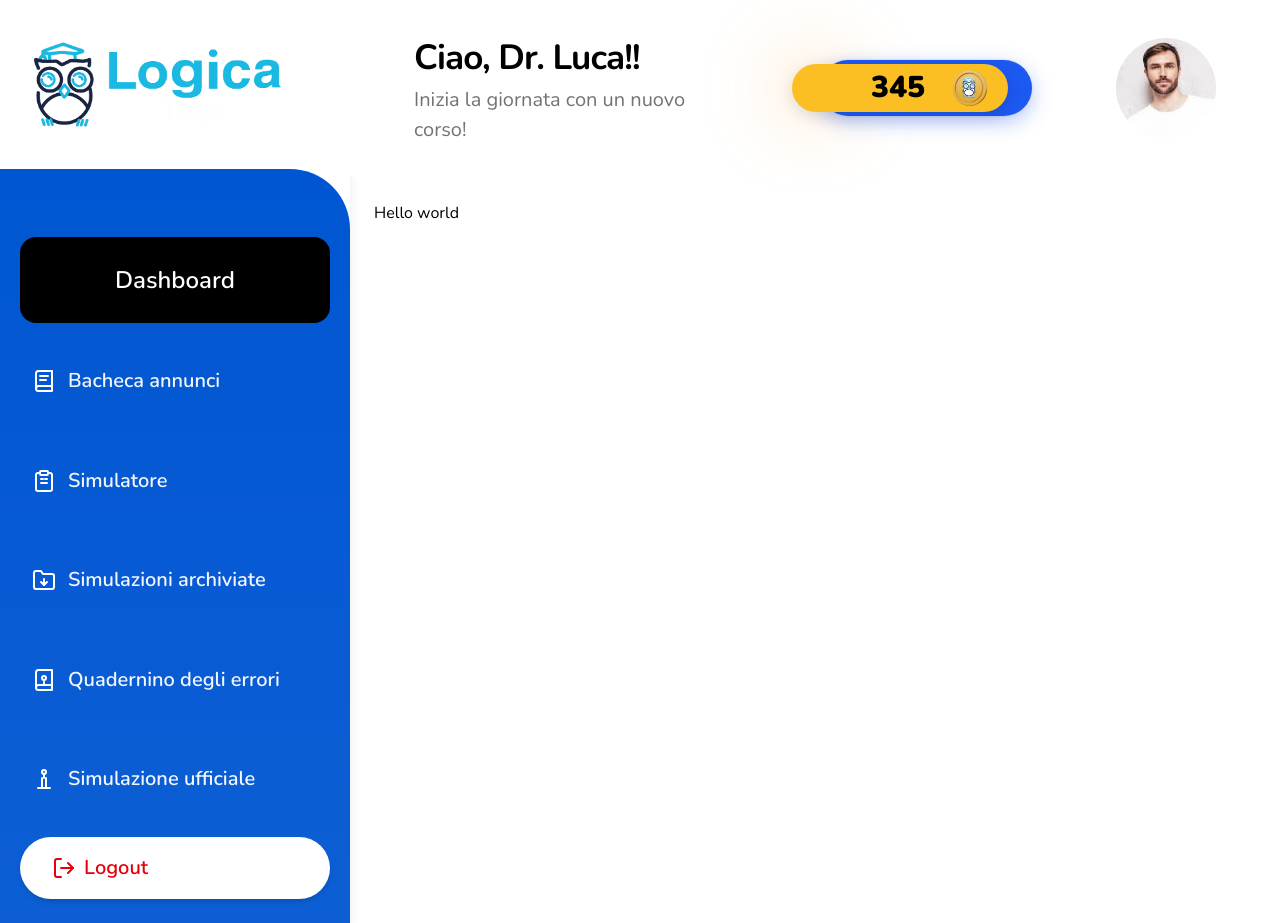
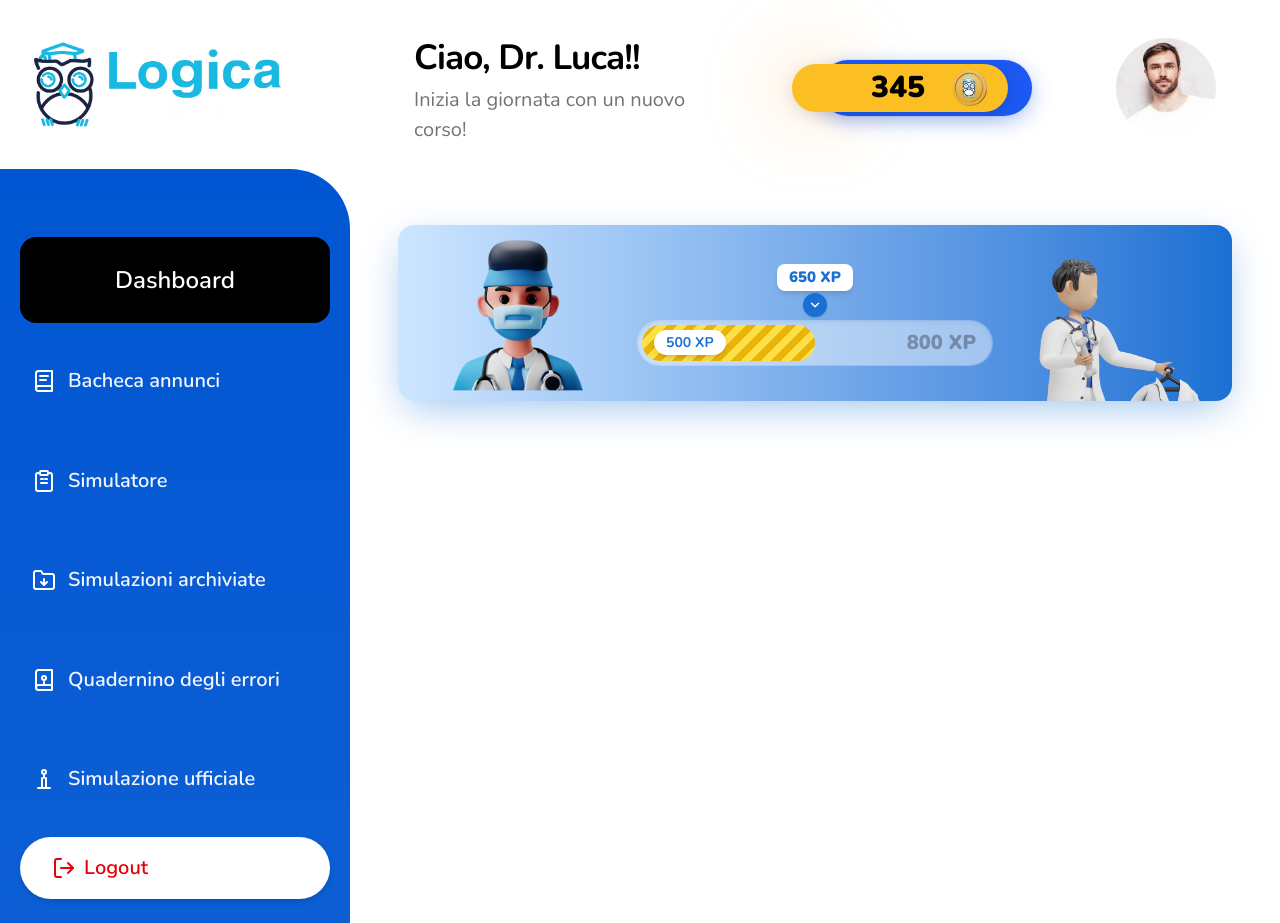
Before and after one commit to hassaanalii/frontend-task, a Next.js app: page / in a window 1280 px wide. Built offline with nearby package versions, Linux system fonts and the light colour scheme.

Commit message:
feat: progress section

```diff
--- a/src/app/(dashboard)/page.jsx
+++ b/src/app/(dashboard)/page.jsx
@@ -1,3 +1,14 @@
+import ProgressSection from "@/components/dashboard/ProgressSection/ProgressSection";
+import { XP_PROGRESS_DEFAULTS } from "@/data/xpProgressDefaults";
+
 export default function DashboardPage() {
-  return <p>Hello world</p>;
+  return (
+    <div className="flex flex-col gap-8">
+      <ProgressSection
+        minXp={XP_PROGRESS_DEFAULTS.minXp}
+        maxXp={XP_PROGRESS_DEFAULTS.maxXp}
+        currentXp={XP_PROGRESS_DEFAULTS.currentXp}
+      />
+    </div>
+  );
 }
--- a/src/components/AppShell.jsx
+++ b/src/components/AppShell.jsx
@@ -8,7 +8,7 @@ export default function AppShell({ children }) {
 
       <div className="flex min-w-0 flex-1 flex-col">
         <AppHeader />
-        <main className="min-h-0 flex-1 overflow-auto p-6">{children}</main>
+        <main className="min-h-0 flex-1 overflow-auto p-12">{children}</main>
       </div>
     </div>
   );
--- /dev/null
+++ b/src/components/dashboard/ProgressSection/ProgressSection.jsx
@@ -0,0 +1,49 @@
+import Image from "next/image";
+import XpProgressBar from "@/components/ui/XpProgressBar";
+
+/**
+ * Banner gradient: #CDE6FF → #1970D3.
+ * Place avatars in /public (defaults: doc.png, doc2.png).
+ */
+export default function ProgressSection({
+  leftAvatarSrc = "/doc.png",
+  rightAvatarSrc = "/doc2.png",
+  leftAvatarAlt = "",
+  rightAvatarAlt = "",
+  minXp = 500,
+  maxXp = 800,
+  currentXp = 650,
+}) {
+  return (
+    <section
+      className="overflow-hidden rounded-[1rem] bg-gradient-to-r from-[#CDE6FF] to-[#1970D3] px-4 shadow-[0_12px_40px_-8px_rgba(25,112,211,0.45)] md:px-8 "
+      aria-label="XP progress"
+    >
+      <div className="flex flex-col items-stretch gap-6 md:flex-row md:items-center md:gap-6 lg:gap-8">
+        <div className="relative mx-auto h-40 w-40 shrink-0 md:mx-0 md:h-44 md:w-44">
+          <Image
+            src={leftAvatarSrc}
+            alt={leftAvatarAlt}
+            fill
+            sizes="(max-width: 768px) 160px, 176px"
+            className="object-contain object-bottom"
+            priority
+          />
+        </div>
+
+        <XpProgressBar minXp={minXp} maxXp={maxXp} currentXp={currentXp} />
+
+        <div className="relative mx-auto h-40 w-40 shrink-0 md:mx-0 md:h-44 md:w-44">
+          <Image
+            src={rightAvatarSrc}
+            alt={rightAvatarAlt}
+            fill
+            sizes="(max-width: 768px) 160px, 176px"
+            className="object-contain object-bottom"
+            priority
+          />
+        </div>
+      </div>
+    </section>
+  );
+}
--- a/src/components/essentials/Sidebar.jsx
+++ b/src/components/essentials/Sidebar.jsx
@@ -11,7 +11,7 @@ export default function Sidebar() {
 
   return (
     <aside
-      className="flex w-[350px] shrink-0 flex-col text-white shadow-lg"
+      className="flex w-[350px] shrink-0 flex-col text-white"
       aria-label="Main navigation"
     >
       <div className="shrink-0 pl-8 py-10">
--- /dev/null
+++ b/src/components/ui/XpProgressBar.jsx
@@ -0,0 +1,91 @@
+"use client";
+
+import { useEffect, useMemo, useState } from "react";
+
+const STRIPE =
+  "repeating-linear-gradient(-45deg,#FDE047 0px,#FDE047 7px,#EAB308 7px,#EAB308 14px)";
+
+/**
+ * Animated XP track: fill and tooltip move together on load and when `currentXp` changes.
+ */
+export default function XpProgressBar({
+  minXp = 500,
+  maxXp = 800,
+  currentXp = 650,
+  animationMs = 1200,
+  className = "",
+}) {
+  const targetPct = useMemo(() => {
+    if (maxXp <= minXp) return 0;
+    const raw = ((currentXp - minXp) / (maxXp - minXp)) * 100;
+    return Math.min(100, Math.max(0, raw));
+  }, [currentXp, minXp, maxXp]);
+
+  const [displayPct, setDisplayPct] = useState(0);
+
+  useEffect(() => {
+    setDisplayPct(0);
+    const t = window.setTimeout(() => setDisplayPct(targetPct), 50);
+    return () => window.clearTimeout(t);
+  }, [targetPct]);
+
+  return (
+    <div className={`flex min-w-0 flex-1 flex-col ${className}`}>
+      <div className="relative flex flex-col gap-1">
+        <div className="relative h-14 w-full">
+          <div
+            className="absolute bottom-0 flex flex-col items-center transition-[left] ease-out"
+            style={{
+              left: `${displayPct}%`,
+              transform: "translateX(-50%)",
+              transitionDuration: `${animationMs}ms`,
+            }}
+          >
+            <div className="rounded-lg bg-white px-3 py-0.5 text-[15px] font-black text-[#1970D3] shadow-md shadow-black/10 ">
+              {currentXp} XP
+            </div>
+            <div className="mt-0.5 flex h-6 w-6 shrink-0 items-center justify-center rounded-full bg-[#1970D3] text-white shadow-sm">
+              <svg
+                className="h-3.5 w-3.5"
+                viewBox="0 0 24 24"
+                fill="none"
+                stroke="currentColor"
+                strokeWidth="2.5"
+                strokeLinecap="round"
+                strokeLinejoin="round"
+                aria-hidden
+              >
+                <path d="M6 9l6 6 6-6" />
+              </svg>
+            </div>
+          </div>
+        </div>
+
+        <div className="relative h-11 w-full">
+          <div className="relative h-full w-full rounded-full bg-white/45 p-1 shadow-inner ring-1 ring-white/30">
+            <div className="relative h-full w-full overflow-hidden rounded-full">
+              <div
+                className="absolute left-0 top-0 h-full overflow-hidden rounded-full transition-[width] ease-out"
+                style={{
+                  width: `${displayPct}%`,
+                  transitionDuration: `${animationMs}ms`,
+                }}
+              >
+                <div
+                  className="h-full w-full min-w-[200%]"
+                  style={{ backgroundImage: STRIPE }}
+                />
+              </div>
+              <div className="relative z-10 flex h-full w-full items-center justify-between px-2 md:px-3">
+                <span className="rounded-full bg-white px-3 py-0.5 text-[14px] font-bold text-[#1970D3] shadow-md shadow-black/10 ">
+                  {minXp} XP
+                </span>
+                <span className="text-[20px] font-black text-black/30 ">{maxXp} XP</span>
+              </div>
+            </div>
+          </div>
+        </div>
+      </div>
+    </div>
+  );
+}
--- /dev/null
+++ b/src/data/xpProgressDefaults.js
@@ -0,0 +1,6 @@
+/** Default XP range for the dashboard progress banner (override via ProgressSection props). */
+export const XP_PROGRESS_DEFAULTS = {
+  minXp: 500,
+  maxXp: 800,
+  currentXp: 650,
+};
```
Also changed, not shown: public/doc.png (added), public/doc2.png (added).
